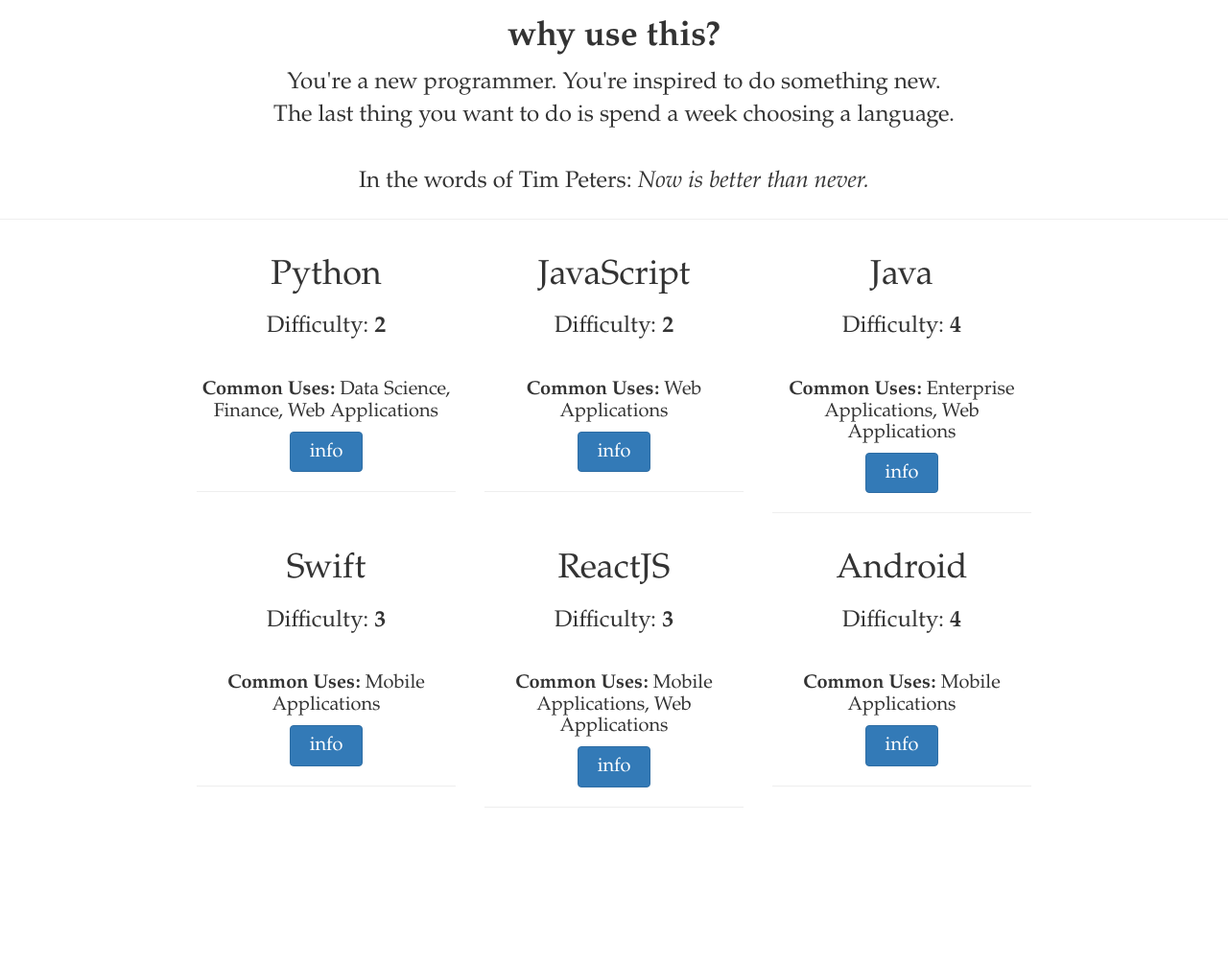
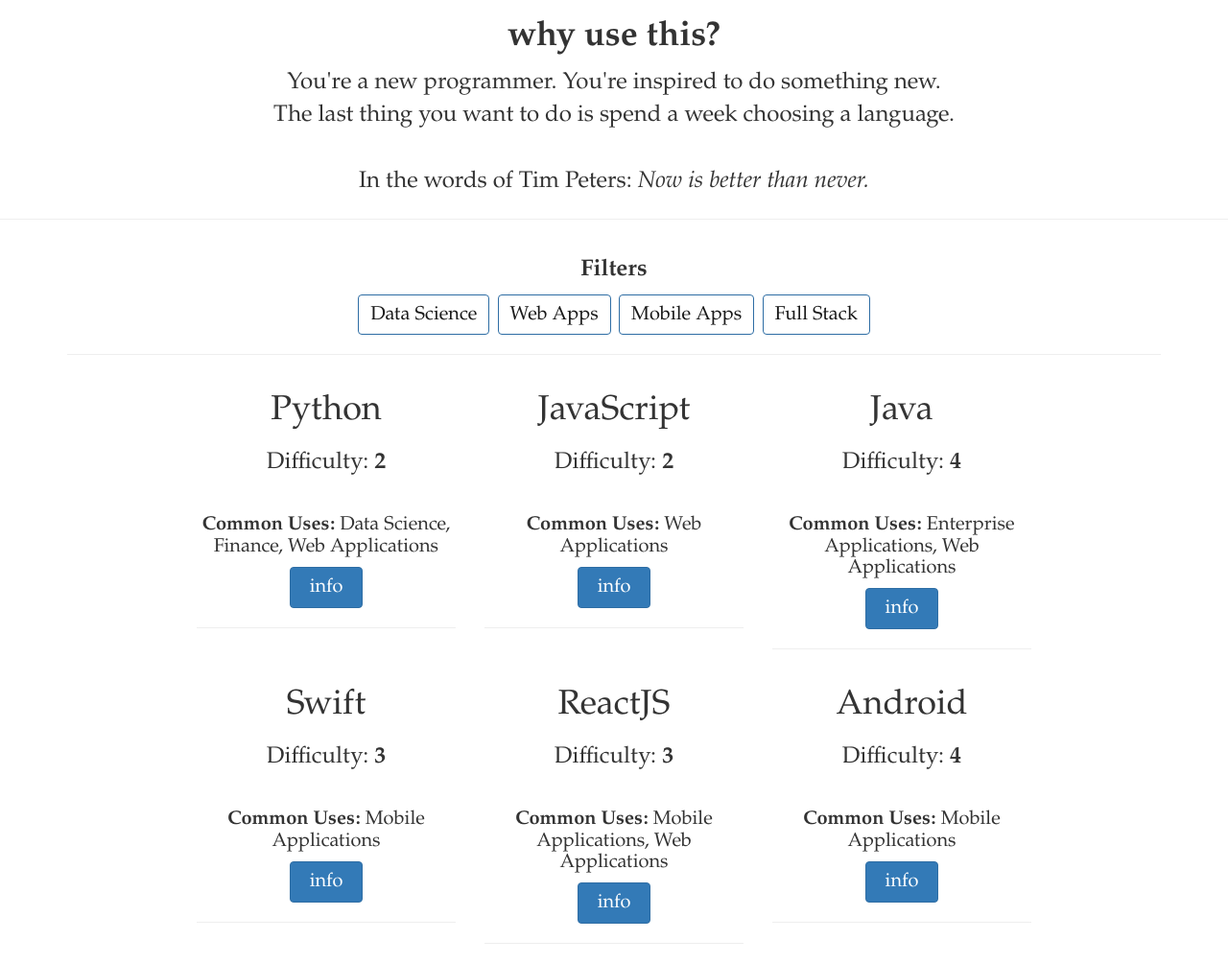
Before and after one commit to qetennyson/LangGuide, a Flask app: page / in a window 1280 px wide. Shown: the part 52-1056 px from the top of the page at 96% size. Before the commit the page ends 894 px from the top, so only its background shows below. Run offline with Flask 2, Linux system fonts and the light colour scheme; some libraries are stand-ins or nearby versions.

Commit message:
added (not working) filter buttons

```diff
--- a/app/templates/index.html
+++ b/app/templates/index.html
@@ -13,9 +13,22 @@
         font-size: 20px;
         padding: 6px 20px 6px 20px;
     }
+    #dataScienceBtn {
+        font-family: Garamond;
+        font-size: 20px;
+        color: #191919;
+        padding 6px 20px 6px 20px;
+        background-color: white;
+    }
+    #filterContainer {
+        margin-top: -10px;
+        margin-bottom: 10px;
+        font-size: 30px;
+    }
+
 </style>
 
-    <div class="intro_body text-center" style="margin:auto;">
+    <div class="intro_body text-center" style="margin: 0 auto;">
         <h1><b>why use this?</b></h1>
         <p style="font-size: 24px; margin-left: 20px; margin-right:20px">You're a new programmer.  You're inspired to do something new.
             <br>The last thing you want to do is spend a week choosing a language.
@@ -23,6 +36,16 @@
         In the words of Tim Peters:
         <em>Now is better than never.</em></p>
         <hr>
+    </div>
+
+    <div class="container text-center" id="filterContainer" style="margin: 0 auto;">
+        <h3><b>Filters</b></h3>
+        <a class="btn btn-primary" id="dataScienceBtn">Data Science</a>
+        <a class="btn btn-primary" id="dataScienceBtn">Web Apps</a>
+        <a class="btn btn-primary" id="dataScienceBtn">Mobile Apps</a>
+        <a class="btn btn-primary" id="dataScienceBtn">Full Stack</a>
+        <hr>
+
     </div>
 
 
@@ -34,7 +57,8 @@
                 <h1 class="card-title">{{ language.lang_name }}</h1>
                 <h3> Difficulty: <b>{{ language.difficulty }}</b> </h3><br>
                 <h5 style="font-size: 20px"> <b>Common Uses:</b> {{ language.common_uses|join(', ') }}</h5>
-                <p><a class="btn btn-primary" id="infoButton" data-toggle="collapse" data-target="#language_body_{{ language.id }}"
+                <p><a class="btn btn-primary" id="infoButton" data-toggle="collapse"
+                      data-target="#language_body_{{ language.id }}"
                       role="button" aria-expanded="false" aria-controls="language_body_{{ language.id }}"> info
 
                 </a></p>
```
